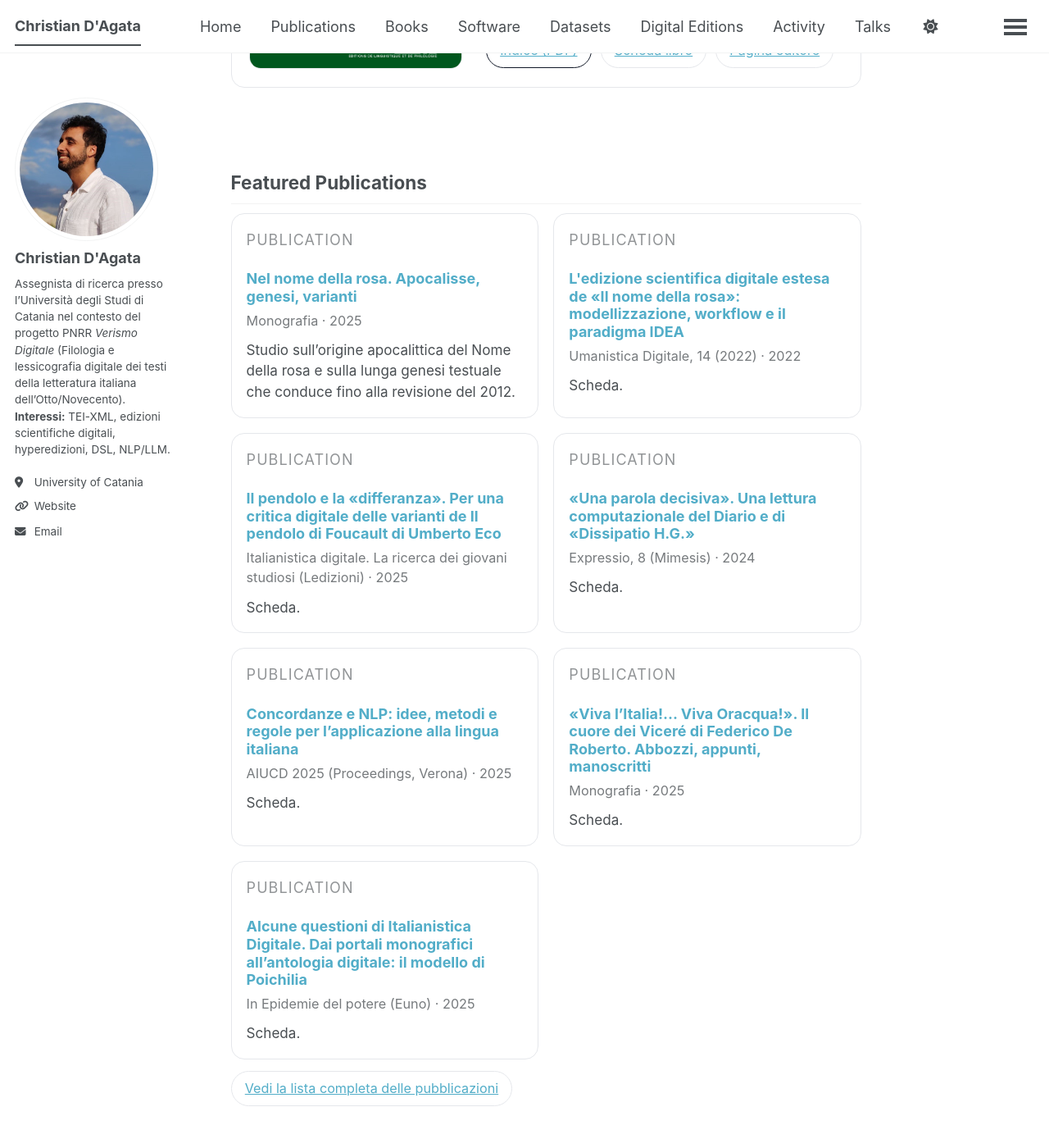
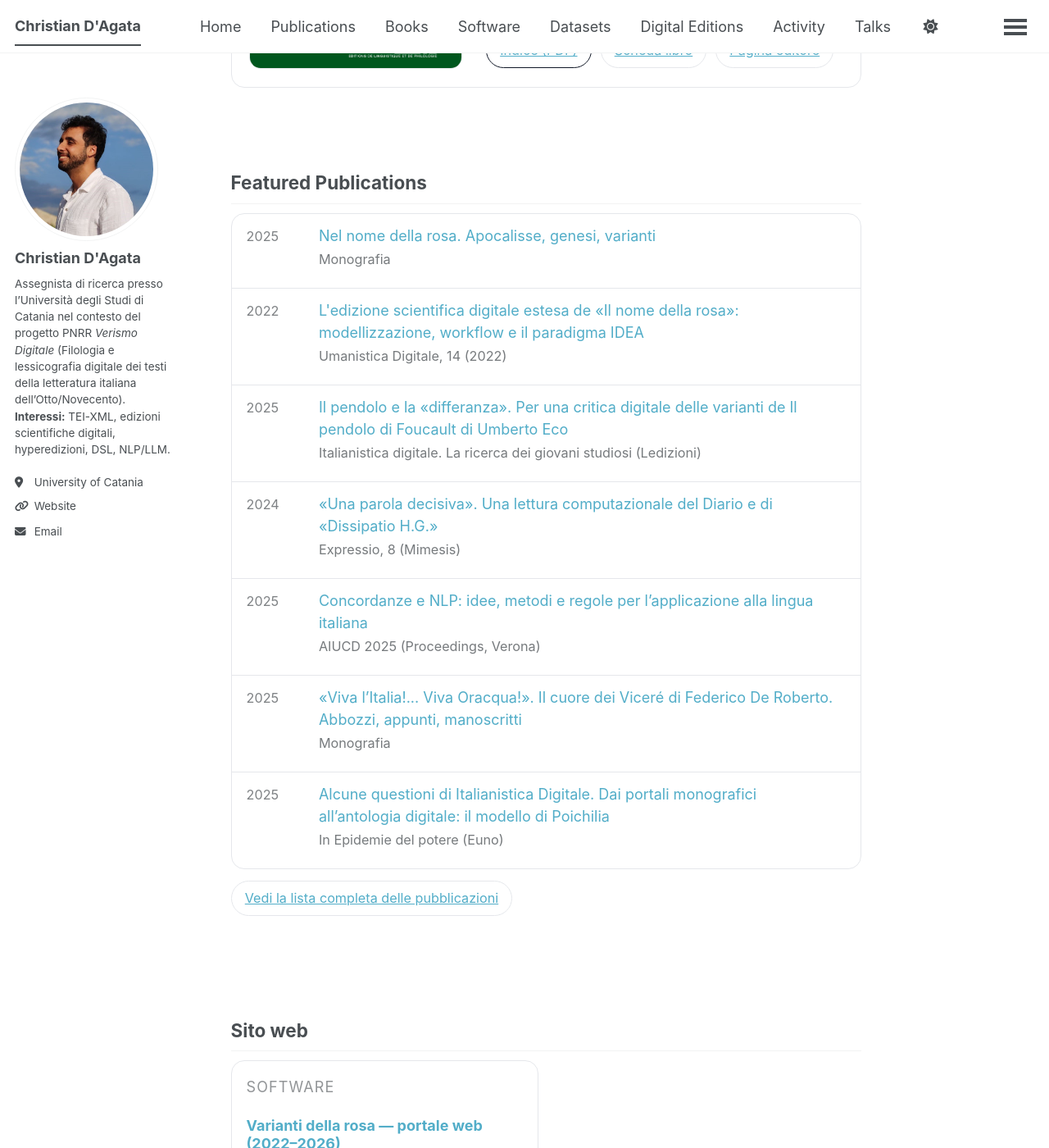
Before and after one commit to christiandagata/christiandagata.github.io, a Jekyll site: the page built from index.md, in a window 1280 px wide and 1400 px high, scrolled down 450 px. Shown: the whole window at 82% size. Built offline with Jekyll 4.4.1, drawn with Linux system fonts in a browser that asks for light colours; a script bundle is joined from its source files by our own code; library files that are not in the unit come from our copies; some of the changed text lies outside the part shown.

Commit message:
update lista pubblicazioni

```diff
--- a/assets/css/magazine.css
+++ b/assets/css/magazine.css
@@ -21,4 +21,14 @@
 .mag-meta{font-size:.9rem;opacity:.75;margin-top:.35rem}
 .mag-excerpt{margin-top:.6rem;font-size:.95rem;line-height:1.5}
 .doi-badge{vertical-align:middle;margin-left:.4rem}
+.mag-list{margin:0;padding:0;list-style:none;border:1px solid #e5e7eb;border-radius:16px;background:#fff;overflow:hidden}
+.mag-list li{display:flex;gap:.8rem;align-items:baseline;padding:.75rem 1rem;border-top:1px solid #e5e7eb}
+.mag-list li:first-child{border-top:none}
+.mag-list li:hover{background:rgba(0,0,0,.03)}
+.mag-list .mag-date{flex:0 0 auto;min-width:74px;font-size:.9rem;opacity:.7}
+.mag-list .mag-main{flex:1 1 auto}
+.mag-list .mag-main a{text-decoration:none}
+.mag-list .mag-main a:hover{text-decoration:underline}
+.mag-list .mag-sub{font-size:.9rem;opacity:.75;margin-top:.15rem}
+.mag-list .mag-right{flex:0 0 auto;font-size:.85rem;opacity:.8}
 @media (max-width:720px){.mag-hero{grid-template-columns:1fr}.mag-grid{grid-template-columns:1fr}}
--- a/index.md
+++ b/index.md
@@ -52,23 +52,33 @@ author_profile: true
 
 <section class="mag-section">
   <h2>Featured Publications</h2>
-  <div class="mag-grid">
+
+  <ul class="mag-list">
     {% assign items = site.publications | where: "featured", true | sort: "featured_rank" %}
     {% for item in items limit:10 %}
-      {% capture meta %}
-        {% if item.venue %}{{ item.venue }}{% endif %}{% if item.date %} · {{ item.date | date: "%Y" }}{% endif %}
-        {% if item.doi %} · <img class="doi-badge" alt="DOI" src="https://img.shields.io/badge/DOI-{{ item.doi | uri_escape }}-blue">{% endif %}
-      {% endcapture %}
-      {% assign excerpt = item.excerpt | strip_html | truncate: 160 %}
+      <li>
+        <div class="mag-date">
+          {% if item.date %}{{ item.date | date: "%Y" }}{% endif %}
+        </div>
 
-      <div class="mag-card">
-        <p class="mag-kicker">Publication</p>
-        <h3 class="mag-title"><a href="{{ item.url | relative_url }}">{{ item.title }}</a></h3>
-        {% if meta and meta != "" %}<div class="mag-meta">{{ meta }}</div>{% endif %}
-        {% if excerpt and excerpt != "" %}<div class="mag-excerpt">{{ excerpt }}</div>{% endif %}
-      </div>
+        <div class="mag-main">
+          <div>
+            <a href="{{ item.url | relative_url }}">{{ item.title }}</a>
+            {% if item.doi %}
+              <img class="doi-badge" alt="DOI" src="https://img.shields.io/badge/DOI-{{ item.doi | uri_escape }}-blue">
+            {% endif %}
+          </div>
+          <div class="mag-sub">
+            {% if item.venue %}{{ item.venue }}{% endif %}
+          </div>
+        </div>
+
+        <div class="mag-right">
+          {% if item.doi %}<a href="https://doi.org/{{ item.doi }}" target="_blank" rel="noopener">DOI</a>{% endif %}
+        </div>
+      </li>
     {% endfor %}
-  </div>
+  </ul>
 
   <p style="margin-top:.8rem;">
     <a class="mag-btn secondary" href="{{ '/publications/' | relative_url }}">Vedi la lista completa delle pubblicazioni</a>
@@ -76,7 +86,7 @@ author_profile: true
 </section>
 
 <section class="mag-section">
-  <h2>Featured Software</h2>
+  <h2>Sito web</h2>
   <div class="mag-grid">
     {% assign items = site.software | where: "featured", true | sort: "featured_rank" %}
     {% for item in items limit:10 %}
@@ -160,22 +170,32 @@ author_profile: true
 
 <section class="mag-section">
   <h2>Featured Talks</h2>
-  <div class="mag-grid">
+
+  <ul class="mag-list">
     {% assign items = site.talks | where: "featured", true | sort: "featured_rank" %}
     {% for item in items limit:10 %}
-      {% capture meta %}
-        {% if item.venue %}{{ item.venue }} · {% endif %}{{ item.location }}{% if item.date %} · {{ item.date | date: "%d/%m/%Y" }}{% endif %}
-      {% endcapture %}
-      {% assign excerpt = item.excerpt | strip_html | truncate: 160 %}
+      <li>
+        <div class="mag-date">
+          {% if item.date %}{{ item.date | date: "%d/%m/%Y" }}{% endif %}
+        </div>
 
-      <div class="mag-card">
-        <p class="mag-kicker">Talk</p>
-        <h3 class="mag-title"><a href="{{ item.url | relative_url }}">{{ item.title }}</a></h3>
-        {% if meta and meta != "" %}<div class="mag-meta">{{ meta }}</div>{% endif %}
-        {% if excerpt and excerpt != "" %}<div class="mag-excerpt">{{ excerpt }}</div>{% endif %}
-      </div>
+        <div class="mag-main">
+          <div>
+            <a href="{{ item.url | relative_url }}">{{ item.title }}</a>
+          </div>
+          <div class="mag-sub">
+            {% if item.venue %}{{ item.venue }} · {% endif %}{{ item.location }}
+          </div>
+        </div>
+
+        <div class="mag-right">
+          {% if item.slidesurl and item.slidesurl != "" %}
+            <a href="{{ item.slidesurl }}" target="_blank" rel="noopener">Slides</a>
+          {% endif %}
+        </div>
+      </li>
     {% endfor %}
-  </div>
+  </ul>
 
   <p style="margin-top:.8rem;">
     <a class="mag-btn secondary" href="{{ '/talks/' | relative_url }}">Vedi la lista completa dei talks</a>
```
Also changed, not shown: 2 other files.
